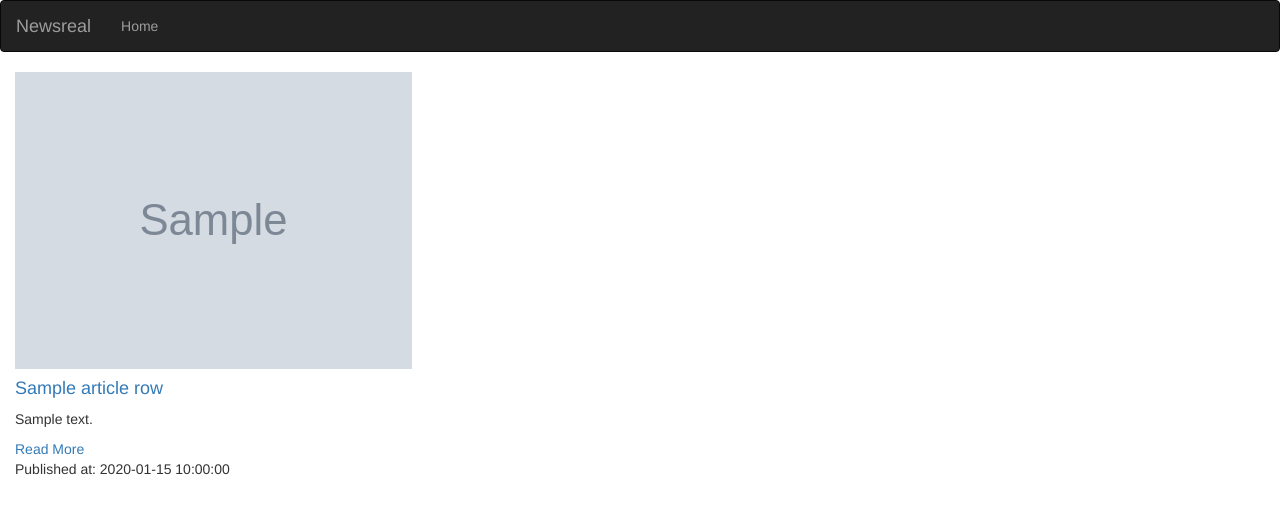
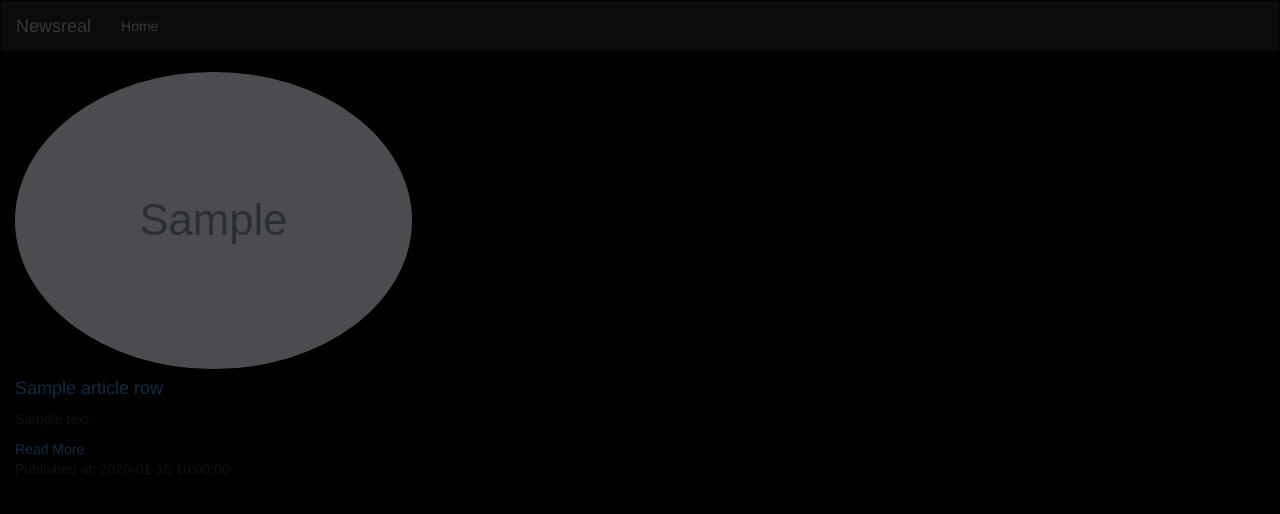
Before and after one commit to BenkiKuu/pythonip2, a Flask app: template app/templates/article.html in a window 1280 px wide. Shown: the top 514 px of the page. Run offline with Flask 2, Linux system fonts and the light colour scheme; the template is opened without the code that fills it: most values are stand-ins (such as "Sample title", 1, 10 or a date in 2020); grey boxes marked "Sample" are stand-in pictures; some libraries are stand-ins or nearby versions.

Commit message:
finishes styling

```diff
--- a/app/static/css/index.css
+++ b/app/static/css/index.css
@@ -0,0 +1,4 @@
+body {
+  background-color: black;
+  opacity: 35%;
+}
--- a/app/templates/article.html
+++ b/app/templates/article.html
@@ -5,7 +5,7 @@
 <div class="continer-fluid">
         <div class="col-md-4 panel-default">
                 <a href="{{article_row.url}}">
-                    <img src="{{article_row.image}}" alt="{{article_row.title}}" class="img-responsive" styles="height:30px">
+                    <img src="{{article_row.image}}" alt="{{article_row.title}}" class="img-responsive img-circle" styles="height:30px">
                 </a>
                 <div class="caption">
                     <h4><a href="{{article_row.url}}" target="_blank">{{article_row.title |truncate(35)}}</a></h4>
```
Also changed, not shown: app/templates/index.html (+18 -11 lines).
